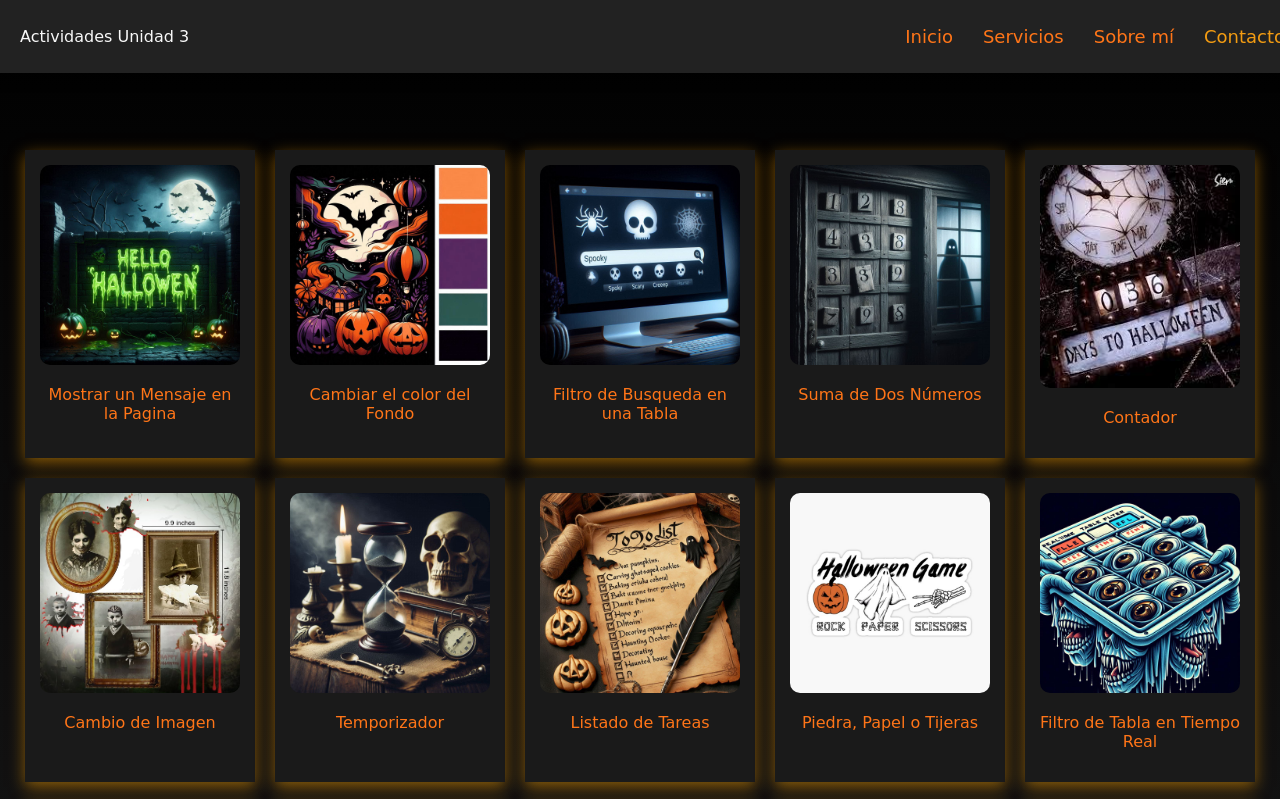
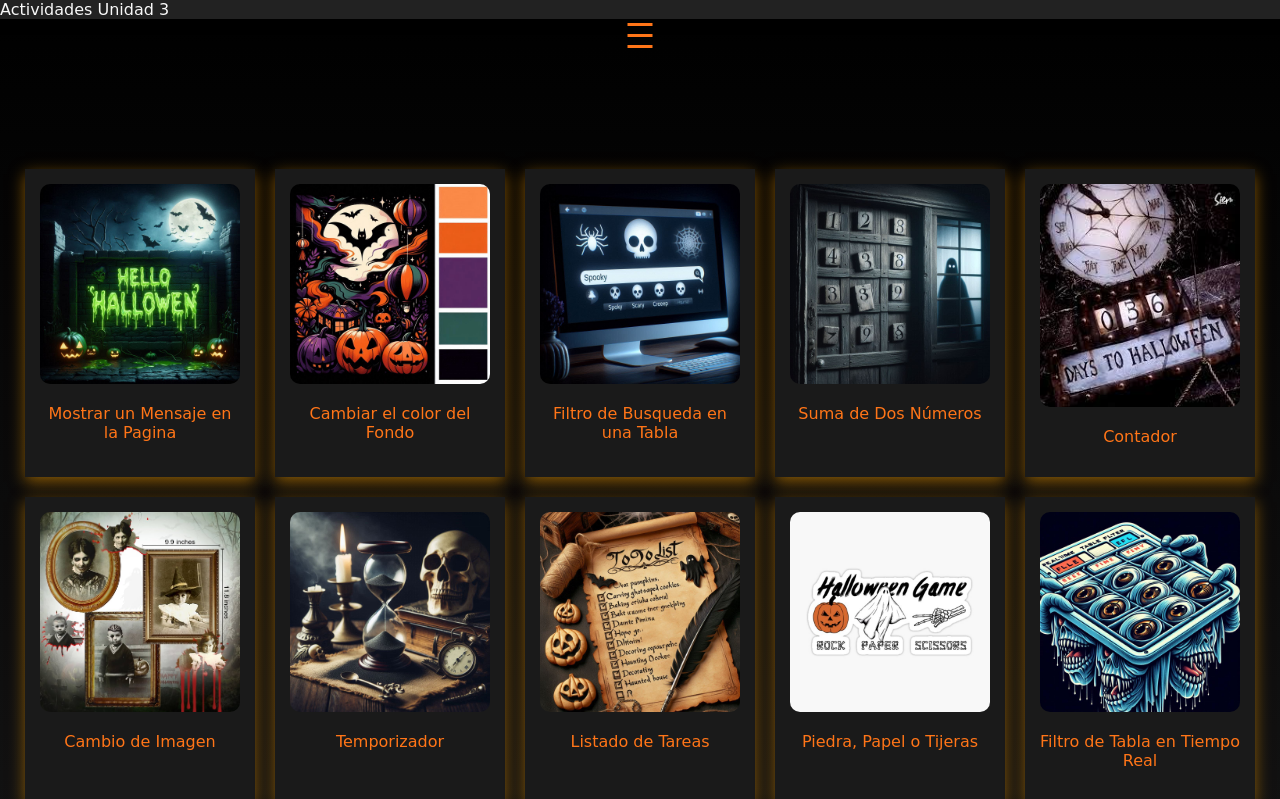
Before and after one commit to JonathanGpe004/Proyecto-Uniudad-3, a plain HTML site: page index.html in a window 1280 px wide. Shown: the top 799 px of the page. Drawn offline with Linux system fonts and the light colour scheme.

Commit message:
Update styles.css

```diff
--- a/styles.css
+++ b/styles.css
@@ -1,42 +1,28 @@
-/* Estilos del menú de navegación */
-.navbar {
-    display: flex;
-    justify-content: space-between;
-    align-items: center;
-    background-color: #333;
-    padding: 10px 20px;
-    position: fixed;
-    width: 100%;
-    top: 0;
-    z-index: 1000;
-    box-shadow: 0 2px 5px rgba(0, 0, 0, 0.5);
-    will-change: transform;
+/* Ocultar el menú por defecto */
+.nav-links {
+    display: none;
 }
 
-.nav-links {
+/* Mostrar el menú cuando tenga la clase 'active' */
+.nav-links.active {
     display: flex;
-    list-style: none;
+    flex-direction: column;
+    background-color: #333;
+    position: absolute;
+    top: 60px;
+    left: 0;
+    width: 100%;
+    align-items: center;
 }
 
-.nav-links li {
-    margin: 0 15px;
-}
-
-.nav-links a {
-    color: white;
-    text-decoration: none;
-    font-size: 18px;
-    transition: color 0.3s ease;
-}
-
-.nav-links a:hover {
-    color: #ff6347;
-}
-
+/* Estilos del botón hamburguesa */
 .hamburger {
-    display: none;
+    display: flex;
     flex-direction: column;
     cursor: pointer;
+    position: absolute;
+    left: 50%;
+    transform: translateX(-50%);
 }
 
 .hamburger span {
@@ -46,25 +32,14 @@
     margin: 4px;
 }
 
-/* Menú hamburguesa en dispositivos móviles */
-@media (max-width: 768px) {
-    .nav-links {
-        display: none;
-        flex-direction: column;
-        width: 100%;
-        background-color: #333;
-        position: absolute;
-        top: 60px;
-        left: 0;
+/* Mostrar hamburguesa y menú en pantallas pequeñas */
+@media (max-width: 780px) {
+    .hamburger {
+        display: flex;
     }
 
-    .nav-links li {
-        margin: 10px 0;
-        text-align: center;
-    }
-
-    .hamburger {
-        display: flex;
+    .nav-links {
+        display: none; /* Se oculta en dispositivos móviles hasta que se haga clic */
     }
 }
 
@@ -135,33 +110,15 @@ iframe {
 body {
     margin: 0;
     padding: 0;
-    font-family: 'Creepster', cursive, sans-serif;
+    font-family: 'Cryptik', cursive, sans-serif;
     background: linear-gradient(to bottom, #000000, #1a1a1a 80%);
     overflow-x: hidden;
     color: #f8f8f8;
 }
 
-/* Efecto de niebla optimizado */
-::before {
-    content: '';
-    position: fixed;
-    top: 0;
-    left: 0;
-    width: 100%;
-    height: 100%;
-   /* background: url('https://i.imgur.com/U2H0OHZ.png') repeat;
-    opacity: 0.2; /* Reduce la opacidad para un efecto más ligero */
-    animation: fog 15s linear infinite; /* Reduce la duración de la animación */
-    z-index: -1;
-}
-
-@keyframes fog {
-    from {
-        transform: translateX(0);
-    }
-    to {
-        transform: translateX(-500px); /* Menos desplazamiento para mayor fluidez */
-    }
+/* Fondo oscuro con temática de Halloween */
+body {
+    background: linear-gradient(to bottom, #000000, #1a1a1a 80%);
 }
 
 /* Estilos del menú de navegación con colores de Halloween */
@@ -221,6 +178,10 @@ body {
         background-color: #222;
     }
 
+    .hamburger {
+        margin-left: 100px; /* Adjust this value to move the hamburger menu more to the left */
+    }
+
     .hamburger span {
         background-color: #ff7518;
     }
```
